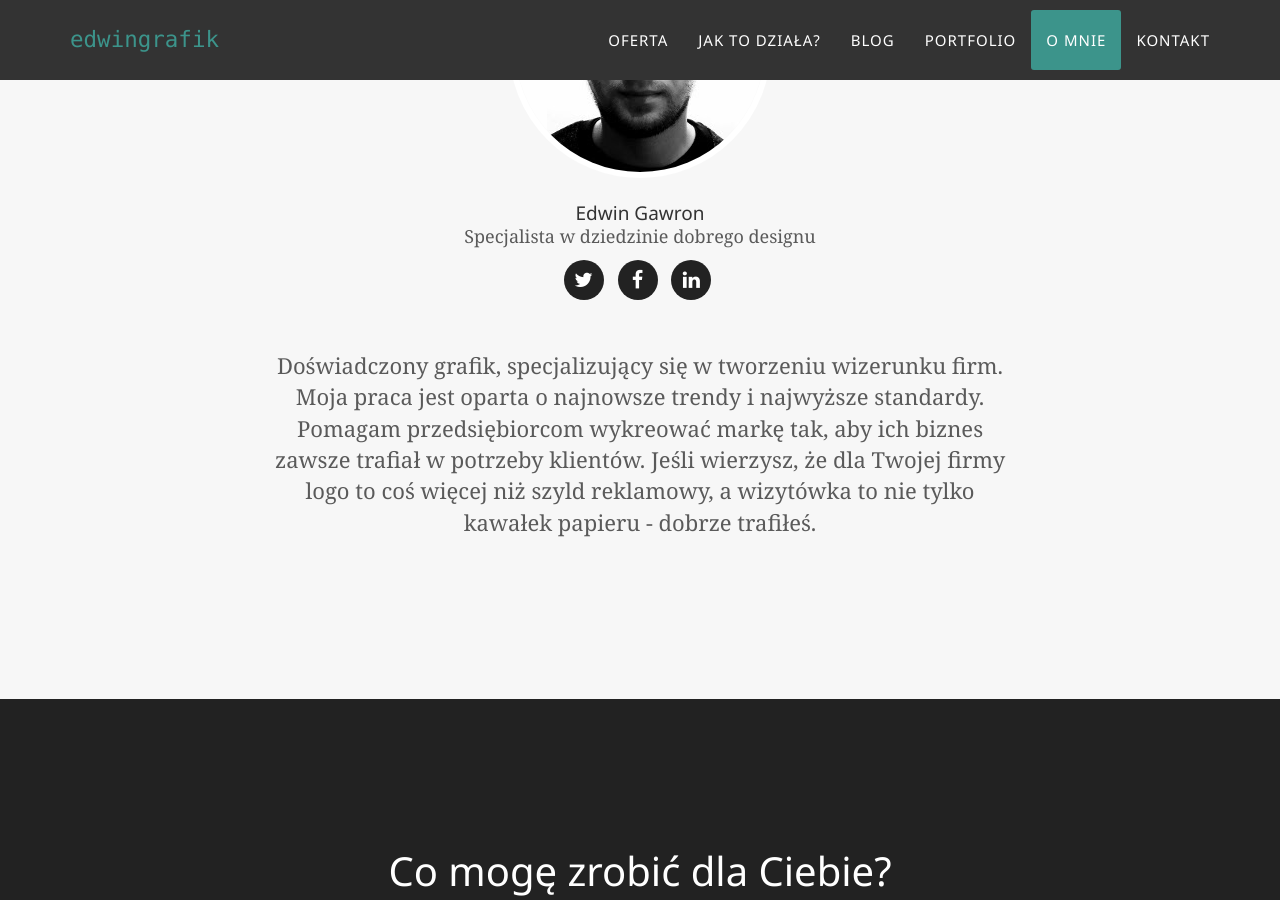
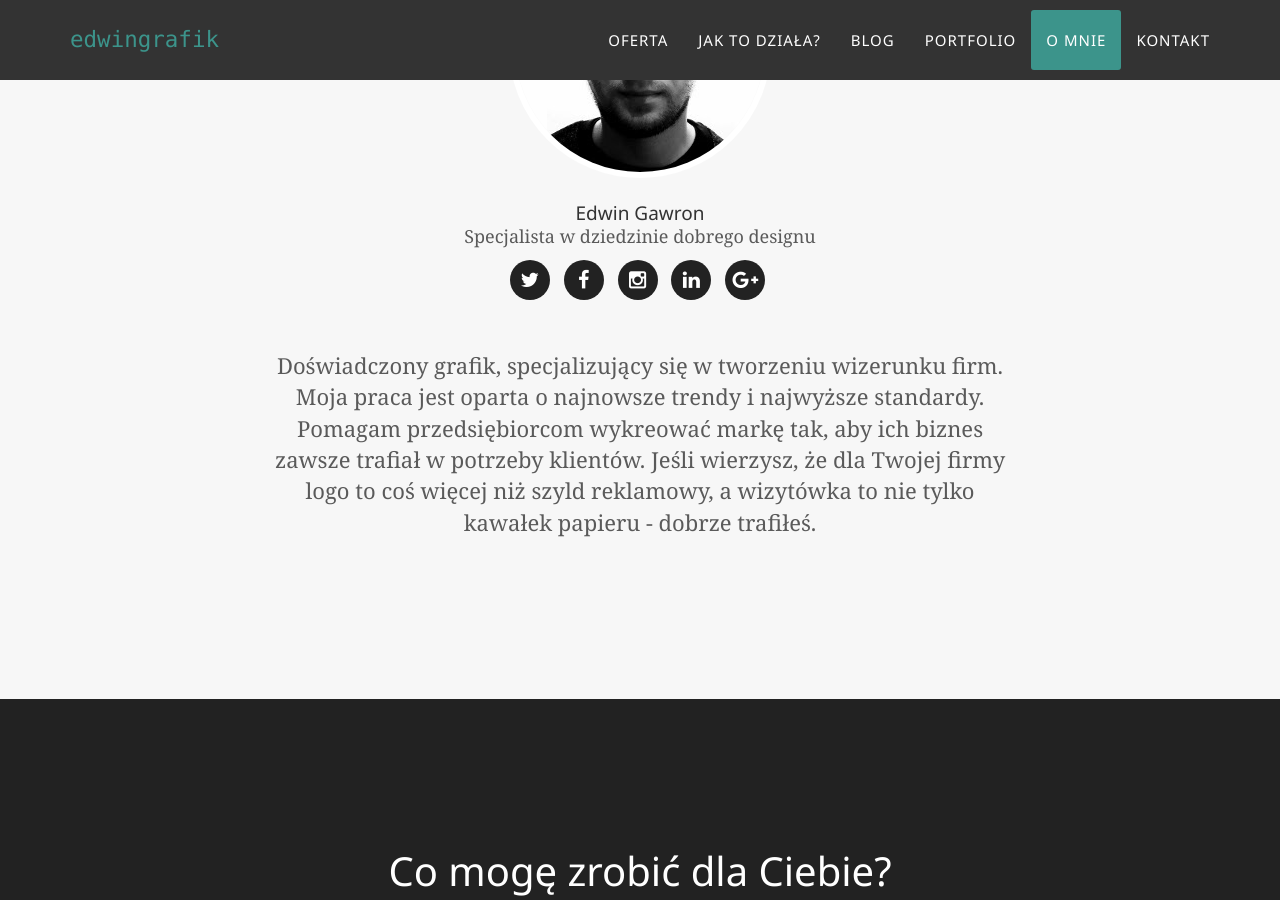
Before and after one commit to edwingrafik/edwingrafik.github.io, a Jekyll site: the page built from index.html, in a window 1280 px wide and 900 px high, scrolled down 5100 px. Built offline with Jekyll 4.4.1, drawn with Linux system fonts in a browser that asks for light colours; some web fonts are replaced.

Commit message:
Update team.html

```diff
--- a/_includes/team.html
+++ b/_includes/team.html
@@ -15,14 +15,13 @@
                         <h4>{{ member.name }}</h4>
                         <p class="text-muted text-center">{{ member.position }}</p>
                         <ul class="list-inline social-buttons">
-                            {% for network in member.social %}
+                                    {% for network in site.social %}
                                     <li>
                                       <a href="{{ network.url }}">
                                         <i class="fa fa-{{ network.title }}"></i>
                                       </a>
                                     </li>
                                     {% endfor %}
-
                                   </ul>
                     </div>
                 </div>
```
Lines whose indentation alone changed are shown as unchanged.
